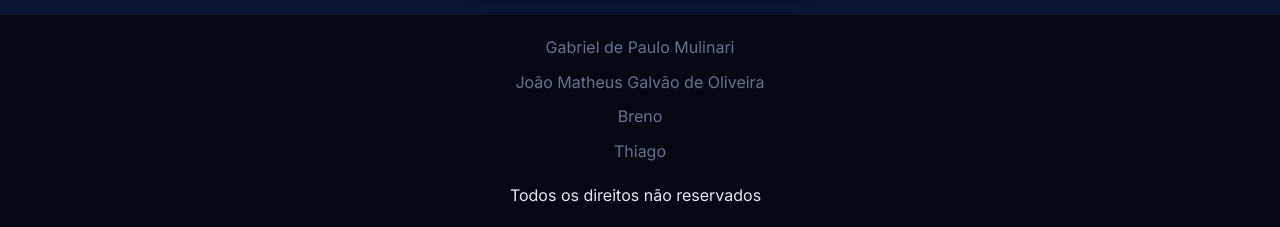
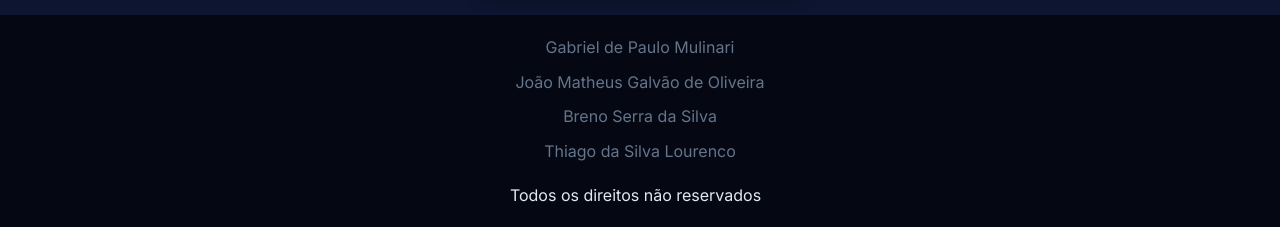
Before and after one commit to Mulinatti/TechFreelas, a PHP site: page /app/main-page/index.php in a window 1280 px wide. Shown: the part 2444-2671 px from the top of the page. Run offline with PHP 8.4, Linux system fonts and the light colour scheme; style sheets or scripts are compiled from the project's sources; some libraries are stand-ins or nearby versions.

Commit message:
Atualização do footer.

```diff
--- a/app/main-page/index.php
+++ b/app/main-page/index.php
@@ -97,8 +97,8 @@
             <ul class="h-32 flex flex-col justify-between text-slate-500 mb-5">
                 <li>Gabriel de Paulo Mulinari</li>
                 <li>João Matheus Galvão de Oliveira</li>
-                <li>Breno</li>
-                <li>Thiago</li>
+                <li>Breno Serra da Silva</li>
+                <li>Thiago da Silva Lourenco</li>
             </ul>
             <p>Todos os direitos não reservados &nbsp;</p>
         </footer>
--- a/app/profile-page/profile-index.php
+++ b/app/profile-page/profile-index.php
@@ -203,7 +203,7 @@
                 <li>Gabriel de Paulo Mulinari</li>
                 <li>João Matheus Galvão de Oliveira</li>
                 <li>Breno Serra da Silva</li>
-                <li>Thiago</li>
+                <li>Thiago da Silva Lourenco</li>
             </ul>
             <p>Todos os direitos não reservados &nbsp;</p>
         </footer>
--- a/app/service-page/service-index.php
+++ b/app/service-page/service-index.php
@@ -175,7 +175,7 @@
             <li>Gabriel de Paulo Mulinari</li>
             <li>João Matheus Galvão de Oliveira</li>
             <li>Breno Serra da Silva</li>
-            <li>Thiago</li>
+            <li>Thiago da Silva Lourenco</li>
         </ul>
         <p>Todos os direitos não reservados &nbsp;</p>
     </footer>
```
